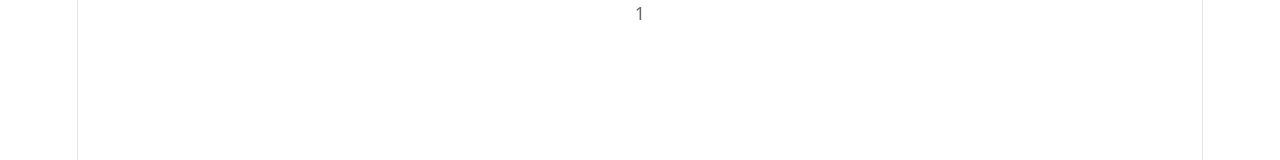
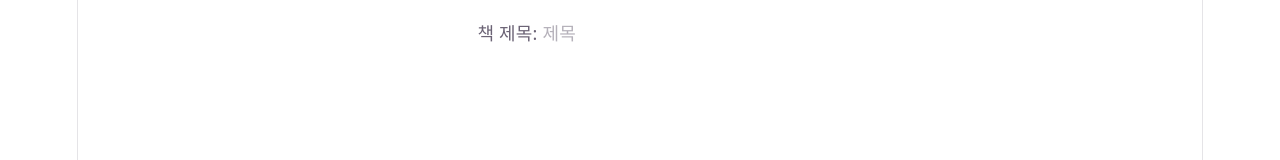
Before and after one commit to wavingwind/KT-AIVLE__MINI-PJ-04__AI-03-10, a React (Vite) app in the folder aivlebooks/: page / in a window 1280 px wide. Shown: the top 160 px of the page. Built offline with nearby package versions, Linux system fonts and the light colour scheme.

Commit message:
feat: 공용 Input, Button 컴포넌트 구현

```diff
--- a/aivlebooks/src/App.jsx
+++ b/aivlebooks/src/App.jsx
@@ -3,16 +3,42 @@ import heroImg from './assets/hero.png'
 import reactLogo from './assets/react.svg'
 import viteLogo from './assets/vite.svg'
 import './App.css'
+import Button from './components/Button'
+import Input from './components/Input'
+
+
+// function App() {
+//   const [count, setCount] = useState(0)
+
+//   return (
+//     <>
+//       <div className="">1</div>
+//     </>
+//   )
+// }
 
 
 function App() {
-  const [count, setCount] = useState(0)
+  const [title, setTitle] = useState('');
+
+  // 제목 핸들러
+  const handleTitle = (e) => {
+    setTitle(e.target.value);
+    console.log('책 제목:', e.target.value);
+  };
+
 
   return (
-    <>
-      <div className="">1</div>
-    </>
-  )
+    <div style={{ padding: '20px' }}>
+      <Input
+        label="책 제목: "
+        id="title"
+        value={title}
+        onChange={handleTitle}
+        placeholder="제목"
+      />
+    </div>
+  );
 }
 
-export default App
+export default App;
--- a/aivlebooks/src/components/Button.jsx
+++ b/aivlebooks/src/components/Button.jsx
@@ -0,0 +1,16 @@
+function Button({ icon = '❇️', children, onClick }) {
+  return (
+    <button type="button" onClick={onClick}>
+      {icon} {children}
+    </button>
+  );
+}
+
+export default Button;
+
+//사용법
+/*const 실행함수명 = () => {실행코드}
+<Button onClick="{실행함수명}"/>
+<Button icon = "❤️" onClick="{실행함수명}"/> => 버튼 아이콘 바꾸고 싶을때*/
+
+//<Button onClick="{실행함수명}">children</Button> ex) or <Button onClick="{실행함수명}">추가</Button>
--- a/aivlebooks/src/components/Input.jsx
+++ b/aivlebooks/src/components/Input.jsx
@@ -0,0 +1,41 @@
+//label 장르인지? 품질인지?
+
+function Input({
+  label,
+  id,
+  type = 'text',
+  value,
+  onChange,
+  placeholder = '',
+  multiline = false,
+  disabled = false,
+}) {
+  return (
+    <>
+      {label && <label htmlFor={id}>{label}</label>}
+
+      {multiline ? (
+        <textarea
+          id={id}
+          name={id}
+          value={value}
+          onChange={onChange}
+          placeholder={placeholder}
+          disabled={disabled}
+        />
+      ) : (
+        <input
+          id={id}
+          name={id}
+          type={type}
+          value={value}
+          onChange={onChange}
+          placeholder={placeholder}
+          disabled={disabled}
+        />
+      )}
+    </>
+  );
+}
+
+export default Input;
```
